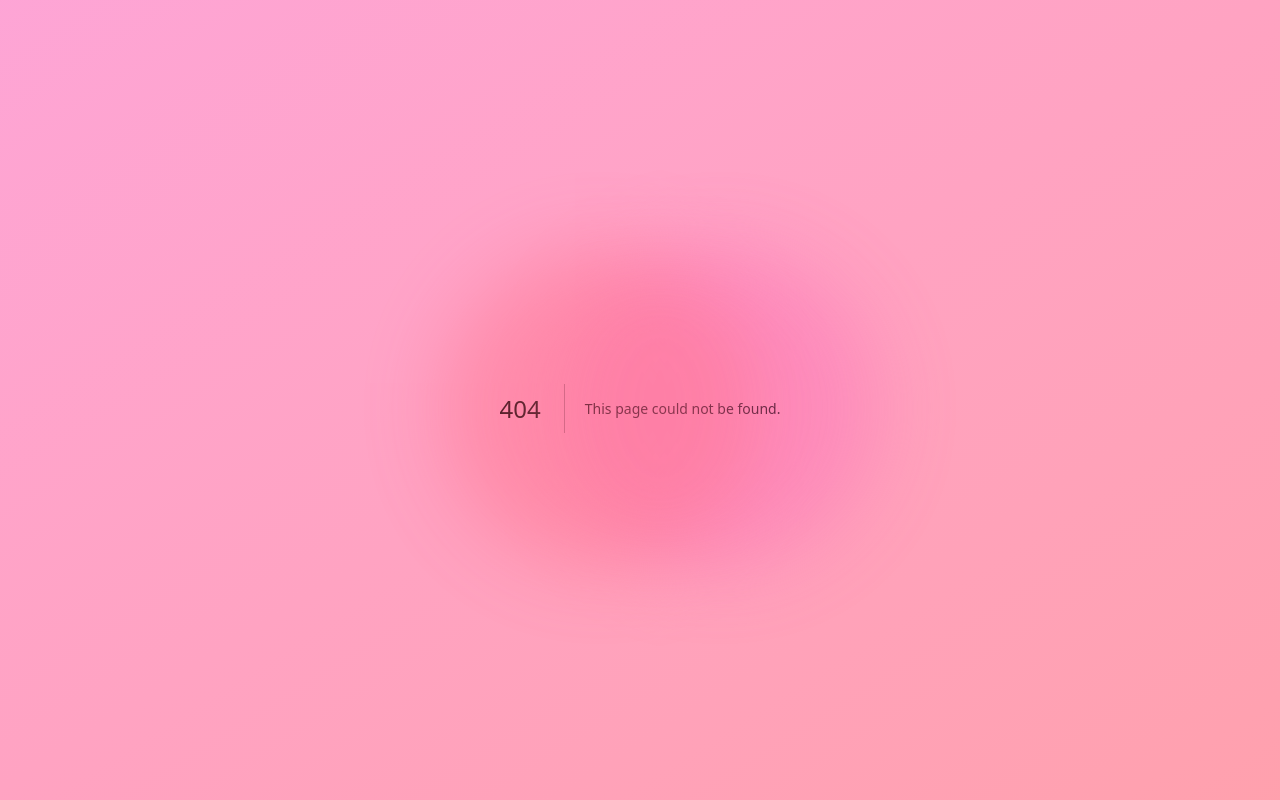
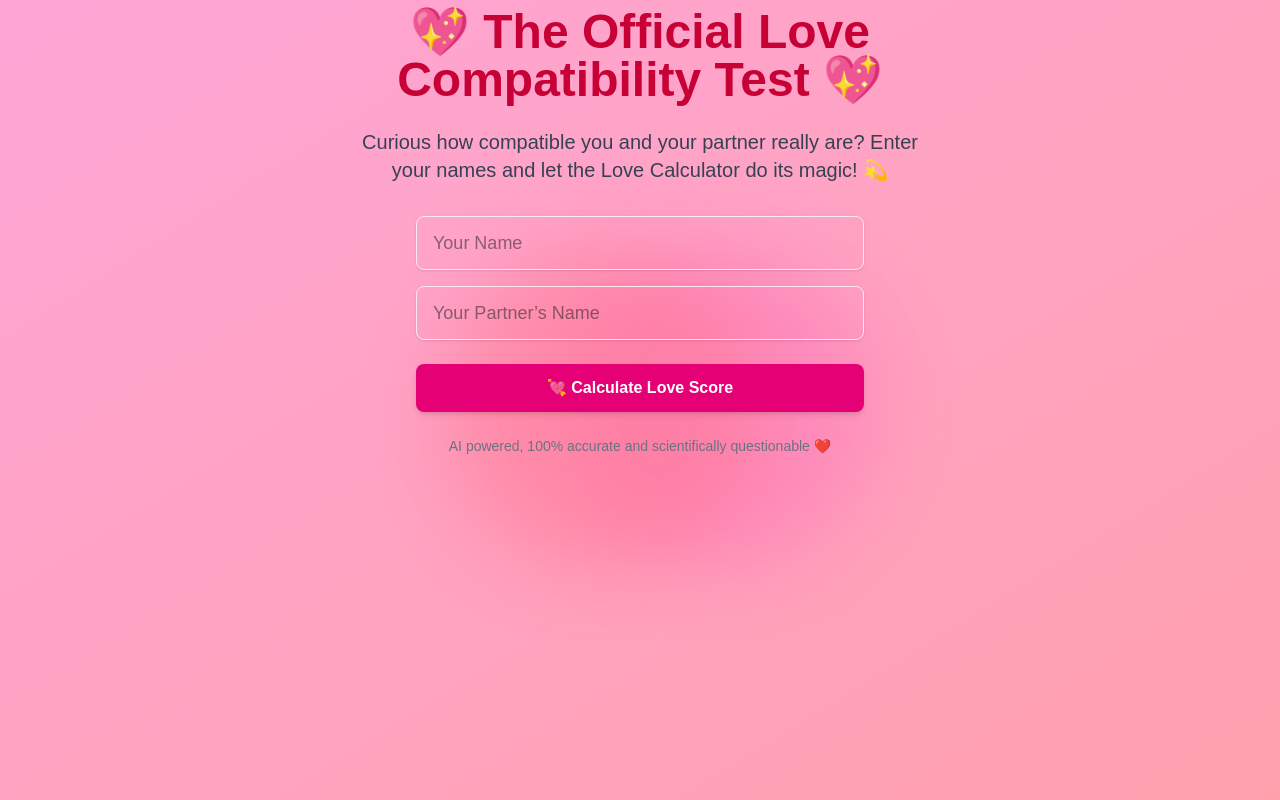
Before and after one commit to DelwinPrakash/fake-calculator, a Next.js app: page /calculate in a window 1280 px wide. Before the commit this address had no page. Built offline with nearby package versions, Linux system fonts and the light colour scheme.

Commit message:
calculate page completed

```diff
--- /dev/null
+++ b/app/calculate/page.tsx
@@ -0,0 +1,74 @@
+"use client";
+import Loading from "@/components/Loading";
+import { useRouter } from "next/navigation";
+import { useState } from "react";
+
+export default function Calculate() {
+    const router = useRouter()
+    const [loading, setLoading] = useState(false);
+    const [yourName, setYourName] = useState("");
+    const [partnerName, setPartnerName] = useState("");
+    const [error, setError] = useState("");
+
+    const handleCalculate = () => {
+        setError("");
+        if (!yourName || !partnerName) {
+            setError("Both names are required.");
+            return;
+        }
+        setLoading(true);
+        setTimeout(() => {
+            router.push(`/pranked?name=${encodeURIComponent(yourName)}&partner=${encodeURIComponent(partnerName)}`)
+            setLoading(false);
+        }, 10000);
+    };
+
+    if(loading){
+        return <Loading/>
+    }
+
+    return (
+        <div className="relative z-10 h-dvh flex flex-col items-center text-center max-w-3xl">
+            <h1 className="text-4xl md:text-5xl font-bold text-rose-700 mb-6">
+                💖 The Official Love Compatibility Test 💖
+            </h1>
+            <p className="text-lg md:text-xl text-gray-700 max-w-xl mb-8">
+                Curious how compatible you and your partner really are?
+                Enter your names and let the Love Calculator do its magic! 💫
+            </p>
+
+            <div className="w-full max-w-md">
+                <input
+                    type="text"
+                    value={yourName}
+                    onChange={(e) => setYourName(e.target.value)}
+                    placeholder="Your Name"
+                    className="w-full px-4 py-3 mb-4 text-lg border border-pink-100 rounded-lg shadow-sm focus:outline-none focus:ring-2 focus:ring-pink-400"
+                />
+
+                <input
+                    type="text"
+                    value={partnerName}
+                    onChange={(e) => setPartnerName(e.target.value)}
+                    placeholder="Your Partner’s Name"
+                    className="w-full px-4 py-3 mb-6 text-lg border border-pink-100 rounded-lg shadow-sm focus:outline-none focus:ring-2 focus:ring-pink-400"
+                />
+                {error && (
+                    <div className="mb-4 text-red-600">
+                        {error}
+                    </div>
+                )}
+                <button
+                    onClick={handleCalculate}
+                    className="w-full py-3 bg-pink-600 text-white font-semibold rounded-lg shadow-md hover:bg-pink-700 transition duration-300 ease-in-out active:scale-95 active:shadow-inner cursor-pointer"
+                >
+                    💘 Calculate Love Score
+                </button>
+            </div>
+
+            <p className="mt-6 text-sm text-gray-500 max-w-sm">
+                AI powered, 100% accurate and scientifically questionable ❤️
+            </p>
+        </div>
+    )
+}
```
